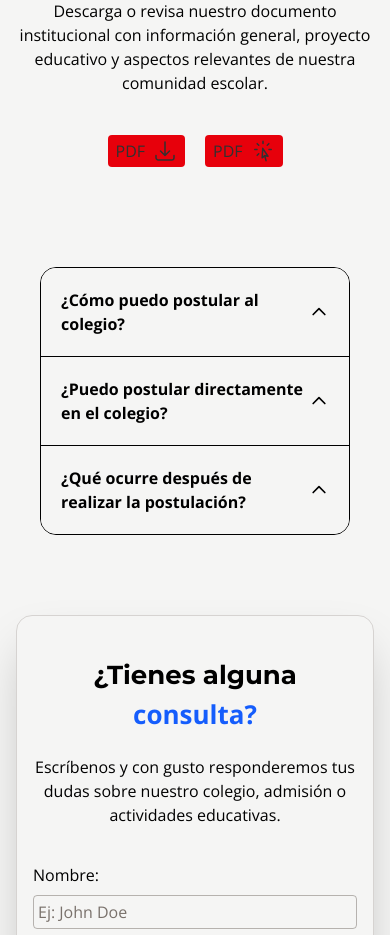
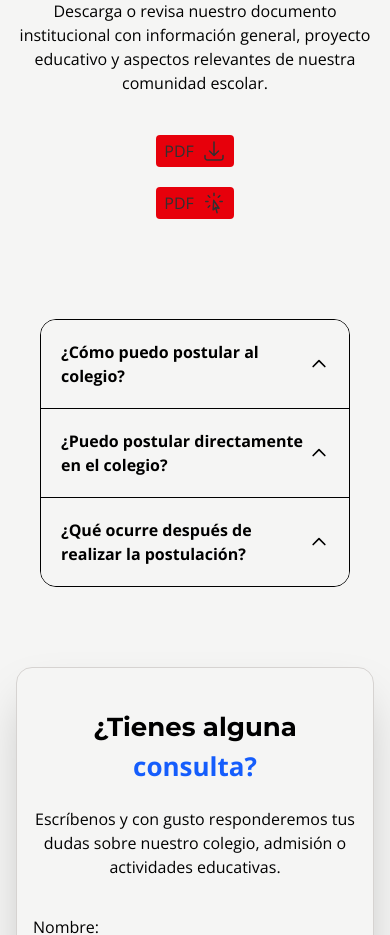
Before and after one commit to ReckyCoder/colegio-el-refugio, a Next.js app: page /Admision in a window 390 px wide. Shown: the part 1700-2635 px from the top of the page. Built offline with nearby package versions, Linux system fonts and the light colour scheme.

Commit message:
Modifing breakpoint buttons in admision page

```diff
--- a/app/Admision/page.tsx
+++ b/app/Admision/page.tsx
@@ -32,7 +32,7 @@ export default function Page() {
                     Descarga o revisa nuestro documento institucional con información general,
                     proyecto educativo y aspectos relevantes de nuestra comunidad escolar.
                 </p>
-                <div className="flex justify-center gap-x-5 mt-10">
+                <div className="flex flex-col sm:flex-row justify-center gap-x-5 mt-10 items-center gap-y-5">
                     <Link href={'/pdf/colegio.pdf'} download={true} className="bg-red-600 px-2 py-1 rounded flex flex-row-reverse gap-x-2 w-min"><ArrowDownTrayIcon className="w-6 h-6"/>PDF</Link>
                     <Link href={'/pdf/colegio.pdf'} target="_blank" className="bg-red-600 px-2 py-1 rounded flex flex-row-reverse gap-x-2 w-min"><CursorArrowRaysIcon className="w-6 h-6"/>PDF</Link>
                 </div>
```
